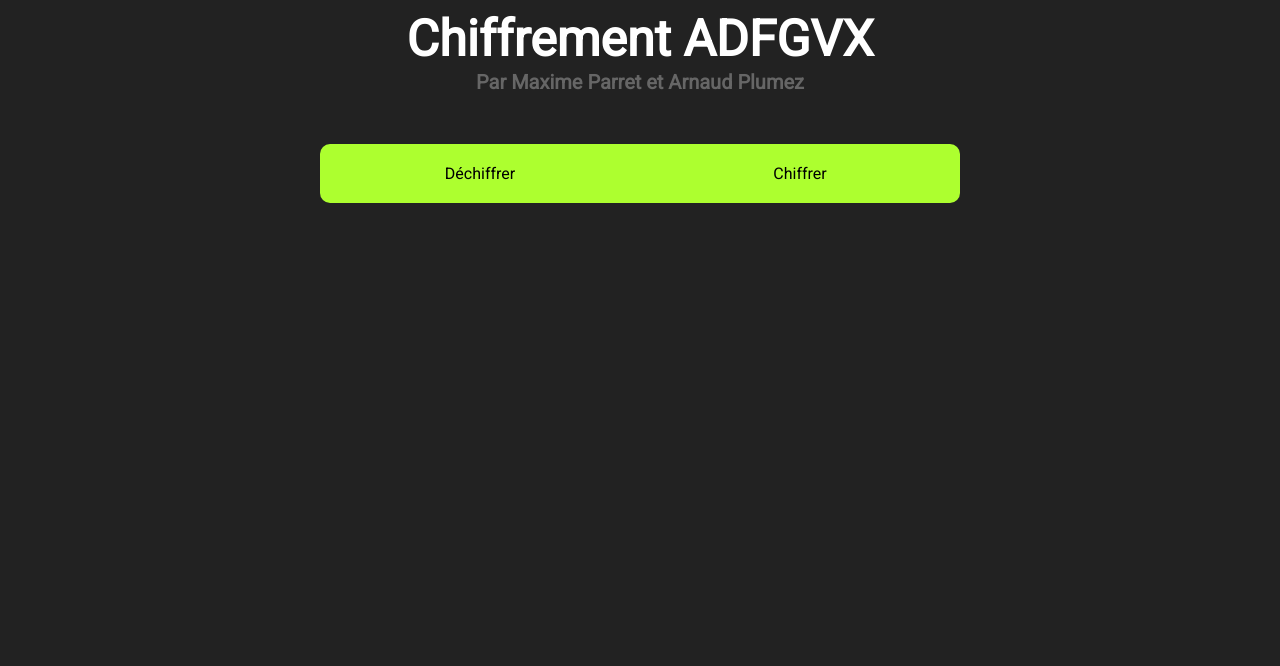
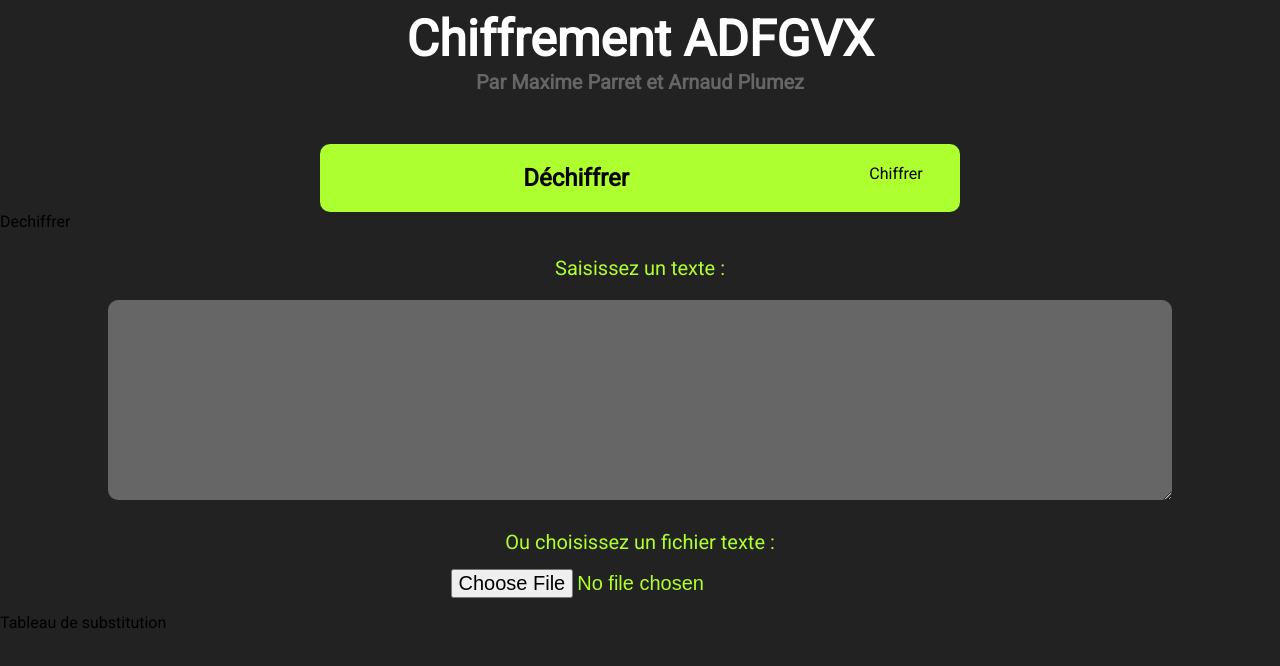
Before and after one commit to lucmaxime/ChiffrementADFGVX, a Vue app: page / in a window 1280 px wide. Shown: the top 666 px of the page. Built offline with nearby package versions, Linux system fonts and the light colour scheme.

Commit message:
Input text ou file

```diff
--- a/src/components/Chiffrer.vue
+++ b/src/components/Chiffrer.vue
@@ -1,16 +1,24 @@
 <template>
   <div id="chiffrer">
     Chiffrer
+    <InputSelect @load="text = $event"/>
     <TableauSubstitution/>
   </div>
 </template>
 
 <script>
 import TableauSubstitution from './TableauSubstitution'
+import InputSelect from './InputSelect'
 export default {
   name: 'Chiffrer',
+  data () {
+    return {
+      text: ''
+    }
+  },
   components: {
-    TableauSubstitution
+    TableauSubstitution,
+    InputSelect
   }
 }
 </script>
--- a/src/components/Dechiffrer.vue
+++ b/src/components/Dechiffrer.vue
@@ -1,16 +1,24 @@
 <template>
   <div id="dechiffrer">
     Dechiffrer
+    <InputSelect @load="text = $event"/>
     <TableauSubstitution/>
   </div>
 </template>
 
 <script>
 import TableauSubstitution from './TableauSubstitution'
+import InputSelect from './InputSelect'
 export default {
   name: 'Dechiffrer',
+  data () {
+    return {
+      text: ''
+    }
+  },
   components: {
-    TableauSubstitution
+    TableauSubstitution,
+    InputSelect
   }
 }
 </script>
--- /dev/null
+++ b/src/components/FileReader.vue
@@ -0,0 +1,34 @@
+<template>
+  <div class="file-reader">
+    <label for="file" class="label-file">Ou choisissez un fichier texte :</label>
+    <input id="file" class="input-file" type="file" @change="loadTextFromFile">
+  </div>
+</template>
+
+<script>
+export default {
+  methods: {
+    loadTextFromFile (ev) {
+      const file = ev.target.files[0]
+      const reader = new FileReader()
+
+      reader.onload = e => this.$emit('load', e.target.result)
+      reader.readAsText(file)
+    }
+  }
+}
+</script>
+
+<style>
+.file-reader {
+    text-align: center;
+}
+.label-file {
+    display: block;
+}
+.label-file, .input-file {
+    padding-bottom: 15px;
+    color: #adff2f;
+    font-size: 20px;
+}
+</style>
--- a/src/components/Home.vue
+++ b/src/components/Home.vue
@@ -1,8 +1,8 @@
 <template>
   <div class="home">
     <div class="radios">
-      <div @click="toggleRadios('1')" class="radio-dechiffrer">Déchiffrer</div>
-      <div @click="toggleRadios('2')" class="radio-chiffrer">Chiffrer</div>
+      <div @click="toggleRadios('1')" :class="{ selected: !isChiffrer }" class="radio-dechiffrer">Déchiffrer</div>
+      <div @click="toggleRadios('2')" :class="{ selected: !isDechiffrer }" class="radio-chiffrer">Chiffrer</div>
     </div>
 
     <Chiffrer v-show="isChiffrer"/>
@@ -18,19 +18,14 @@ export default {
   data () {
     return {
       isChiffrer: false,
-      isDechiffrer: false,
+      isDechiffrer: true,
       fileText: ''
     }
   },
   methods: {
     toggleRadios: function (val) {
-      if (!this.isChiffrer && !this.isDechiffrer) {
-        this.isDechiffrer = (val === '1')
-        this.isChiffrer = (val === '2')
-      } else {
-        this.isChiffrer = !this.isChiffrer
-        this.isDechiffrer = !this.isDechiffrer
-      }
+      this.isDechiffrer = (val === '1')
+      this.isChiffrer = (val === '2')
     }
   },
   components: {
@@ -51,15 +46,16 @@ export default {
   cursor: pointer;
 }
 .radios > div {
-  flex-basis: 25vw;
+  flex-basis: 10vw;
   text-align: center;
   padding: 20px 0;
   background: #adff2f;
   transition: all .5s;
+  font-family: 'Roboto', sans-serif;
 }
 .radios > div:hover {
   background: #acff2fd0;
-  font-size: 1.2em;
+  font-size: 1.5em;
   font-weight: bold;
 }
 .radios div:first-child {
@@ -68,4 +64,9 @@ export default {
 .radios div:last-child {
   border-radius: 0 10px 10px 0;
 }
+.radios .selected {
+  flex-grow: 1;
+  font-size: 1.5em;
+  font-weight: bold;
+}
 </style>
--- /dev/null
+++ b/src/components/InputSelect.vue
@@ -0,0 +1,57 @@
+<template>
+  <div id="inputSelect">
+    <div class="label">Saisissez un texte :</div>
+    <textarea v-model="formattedText"></textarea>
+    <FileReader @load="text = $event"></FileReader>
+  </div>
+</template>
+
+<script>
+import FileReader from './FileReader'
+
+export default {
+  name: 'InputSelect',
+  data: () => ({ text: '' }),
+  computed: {
+    formattedText: {
+      get: function () {
+        let newText = this.text.replace(new RegExp(/[\s]+/, 'g'), ' ').replace(new RegExp(/[^A-Za-z0-9\s]/, 'g'), '')
+        this.$emit('load', newText)
+        return newText
+      },
+      set: function (newValue) {
+        this.text = newValue
+      }
+    }
+  },
+  components: {
+    FileReader
+  }
+}
+</script>
+
+<style>
+.label {
+    display: block;
+    text-align: center;
+}
+.label {
+    padding-top: 25px;
+    color: #adff2f;
+    font-size: 20px;
+}
+textarea {
+    min-width: 80vw;
+    max-width: 80vw;
+    min-height: 20vh;
+    margin: 20px auto;
+    display: block;
+    background: #666;
+    border: none;
+    border-radius: 10px;
+    padding: 20px;
+    font-family: 'Roboto', sans-serif;
+    color: #ddd;
+    margin-bottom: 30px;
+}
+</style>
```
